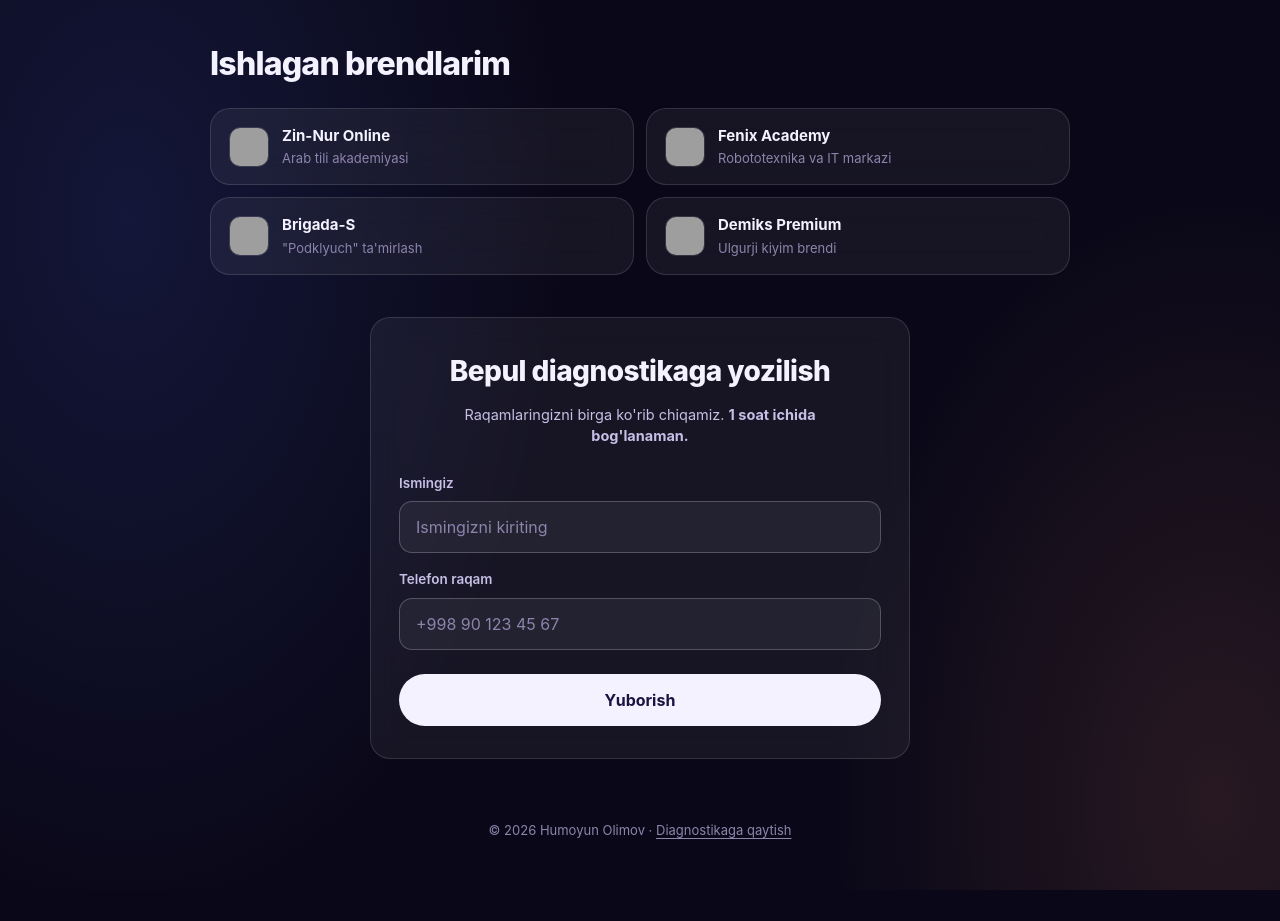
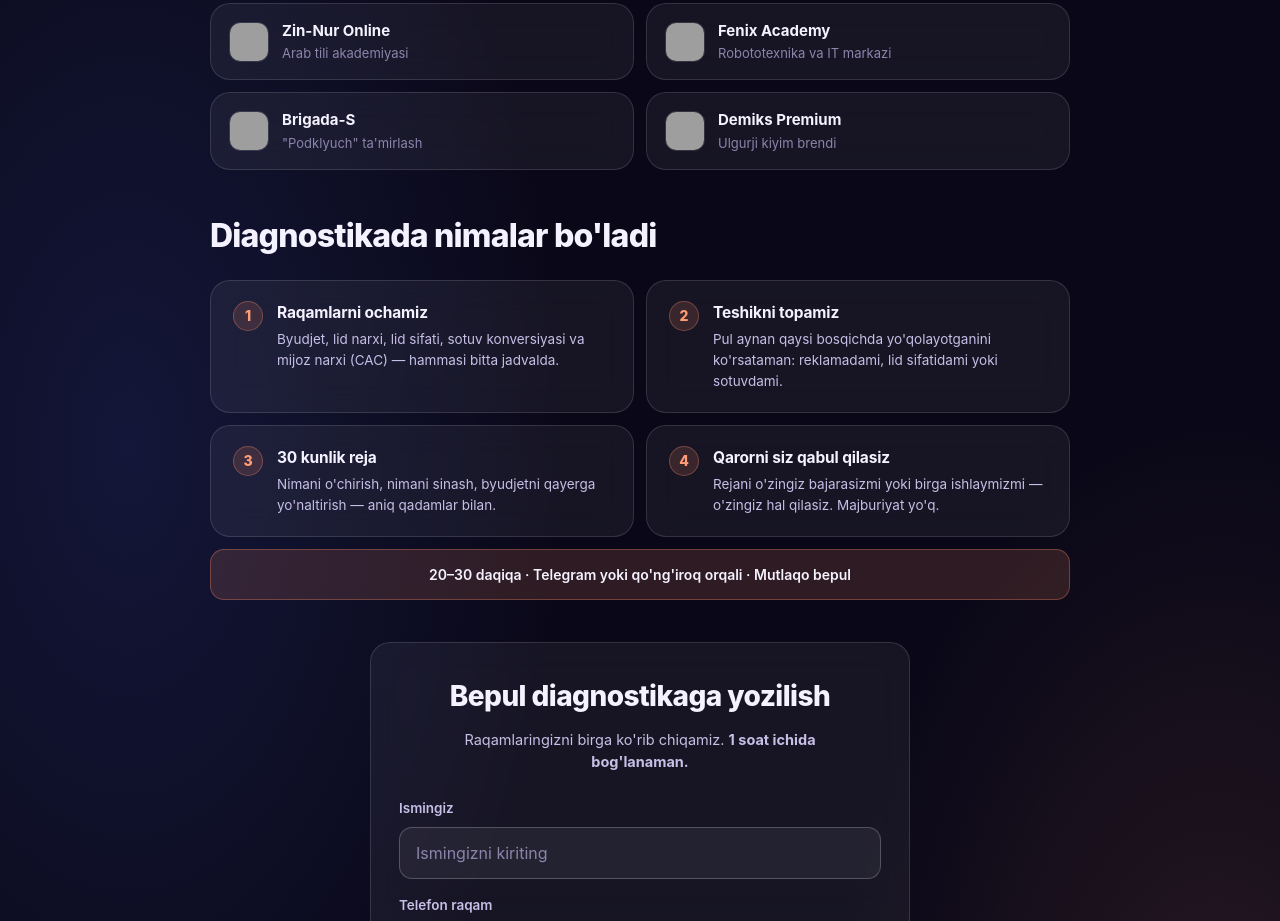
Before and after one commit to humoyunwork-web/reklama-diagnostika, a website: page keyslar.html in a window 1280 px wide. Shown: the part 1345-2266 px from the top of the page. Before the commit the page ends 2235 px from the top, so only its background shows below. Drawn offline with Linux system fonts and the light colour scheme; grey boxes are pictures that could not be loaded.

Commit message:
Add files via upload

```diff
--- a/keyslar.html
+++ b/keyslar.html
@@ -99,6 +99,22 @@
   .brand h4{font-size:15px;font-weight:700;margin-bottom:2px;}
   .brand p{font-size:13px;color:var(--text-muted);line-height:1.45;}
 
+  .steps{display:grid;grid-template-columns:1fr 1fr;gap:12px;}
+  .step-item{padding:20px 22px;display:flex;gap:14px;align-items:flex-start;}
+  .step-item .n{
+    flex:none;width:30px;height:30px;border-radius:50%;
+    background:var(--coral-soft);border:1px solid var(--coral-border);color:var(--coral);
+    display:flex;align-items:center;justify-content:center;
+    font-size:14px;font-weight:800;
+  }
+  .step-item h4{font-size:15.5px;font-weight:700;margin-bottom:5px;letter-spacing:-.01em;}
+  .step-item p{font-size:13.5px;color:var(--text-secondary);line-height:1.55;}
+  .steps-note{
+    margin-top:12px;padding:14px 18px;border-radius:14px;
+    background:var(--coral-soft);border:1px solid var(--coral-border);
+    font-size:14px;color:var(--text);font-weight:600;text-align:center;
+  }
+
   .form-card{max-width:540px;margin:0 auto;padding:32px 28px;}
   .form-card h2{font-size:clamp(22px,3.2vw,28px);font-weight:800;letter-spacing:-.02em;text-align:center;text-wrap:balance;}
   .form-card p.sub{color:var(--text-secondary);font-size:14.5px;text-align:center;margin:12px auto 26px;max-width:420px;}
@@ -132,7 +148,7 @@
   footer a:hover{color:var(--text);}
 
   @media (max-width:720px){
-    .cases,.brands{grid-template-columns:1fr;}
+    .cases,.brands,.steps{grid-template-columns:1fr;}
     .form-card{padding:26px 22px;}
   }
 </style>
@@ -144,20 +160,18 @@
   <section class="hero">
     <span class="eyebrow">Meta Ads &middot; Instagram &amp; Facebook</span>
     <h1>Muammo byudjetda emas.<br><span class="thin">Voronkadagi teshikda.</span></h1>
-    <p class="lead">Men Humoyun Olimov &mdash; lid emas, <strong>sotuv</strong> keltiraman. Quyida real hisoblardan olingan raqamlar.</p>
     <a href="#lead" class="btn">Bepul diagnostikaga yozilish</a>
   </section>
 
   <div class="stats">
     <div class="stat glass"><b>40+</b><span>loyiha</span></div>
     <div class="stat glass"><b>5x</b><span>arzon lid</span></div>
-    <div class="stat glass"><b>70%+</b><span>lid sifati</span></div>
+    <div class="stat glass"><b>4 yil</b><span>tajriba</span></div>
   </div>
 
   <section class="section">
     <div class="section-head">
       <h2>Keyslar</h2>
-      <p>Har bir raqam real reklama kabinetidan.</p>
     </div>
     <div class="cases">
 
@@ -272,6 +286,41 @@
     </div>
   </section>
 
+  <section class="section">
+    <div class="section-head"><h2>Diagnostikada nimalar bo'ladi</h2></div>
+    <div class="steps">
+      <div class="step-item glass">
+        <span class="n">1</span>
+        <div>
+          <h4>Raqamlarni ochamiz</h4>
+          <p>Byudjet, lid narxi, lid sifati, sotuv konversiyasi va mijoz narxi (CAC) &mdash; hammasi bitta jadvalda.</p>
+        </div>
+      </div>
+      <div class="step-item glass">
+        <span class="n">2</span>
+        <div>
+          <h4>Teshikni topamiz</h4>
+          <p>Pul aynan qaysi bosqichda yo'qolayotganini ko'rsataman: reklamadami, lid sifatidami yoki sotuvdami.</p>
+        </div>
+      </div>
+      <div class="step-item glass">
+        <span class="n">3</span>
+        <div>
+          <h4>30 kunlik reja</h4>
+          <p>Nimani o'chirish, nimani sinash, byudjetni qayerga yo'naltirish &mdash; aniq qadamlar bilan.</p>
+        </div>
+      </div>
+      <div class="step-item glass">
+        <span class="n">4</span>
+        <div>
+          <h4>Qarorni siz qabul qilasiz</h4>
+          <p>Rejani o'zingiz bajarasizmi yoki birga ishlaymizmi &mdash; o'zingiz hal qilasiz. Majburiyat yo'q.</p>
+        </div>
+      </div>
+    </div>
+    <div class="steps-note">20&ndash;30 daqiqa &middot; Telegram yoki qo'ng'iroq orqali &middot; Mutlaqo bepul</div>
+  </section>
+
   <section class="section" id="lead">
     <div class="form-card glass">
       <h2>Bepul diagnostikaga yozilish</h2>
```
Also changed, not shown: index.html (+1 -2 lines).
